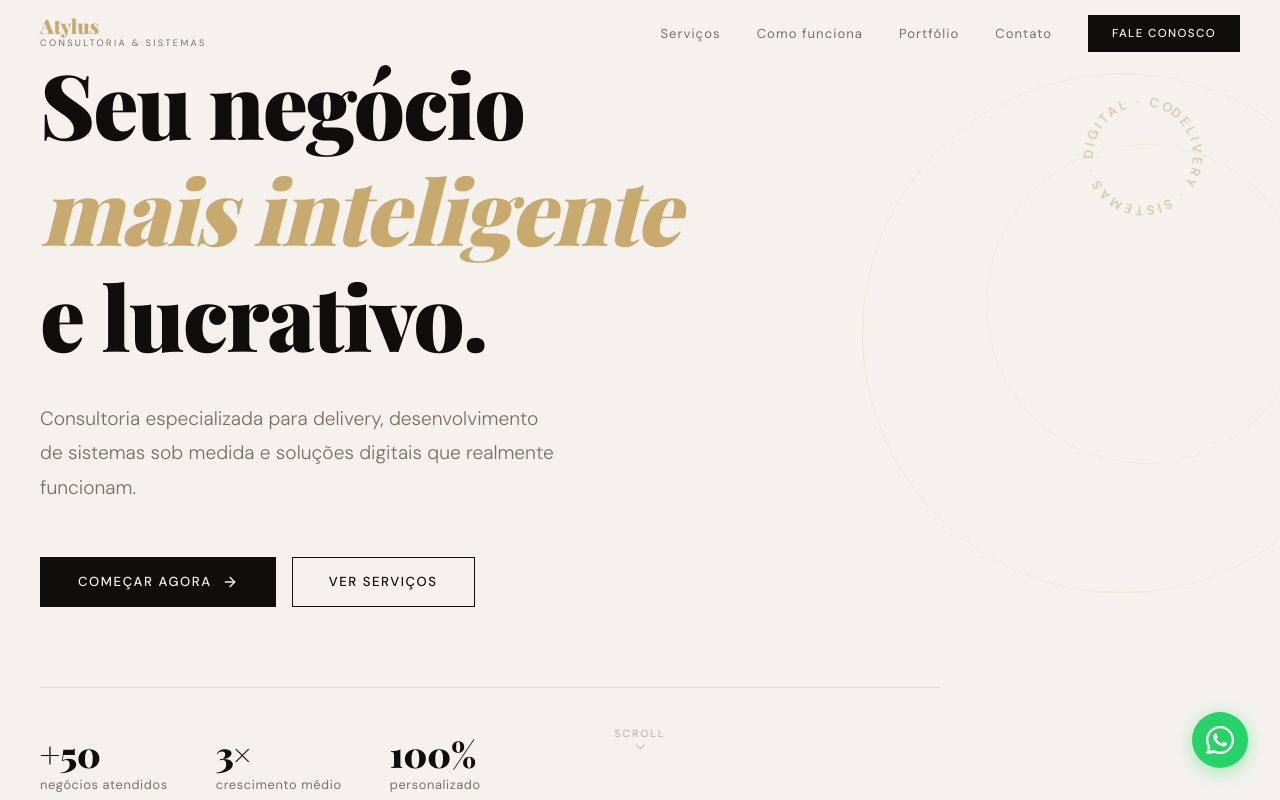
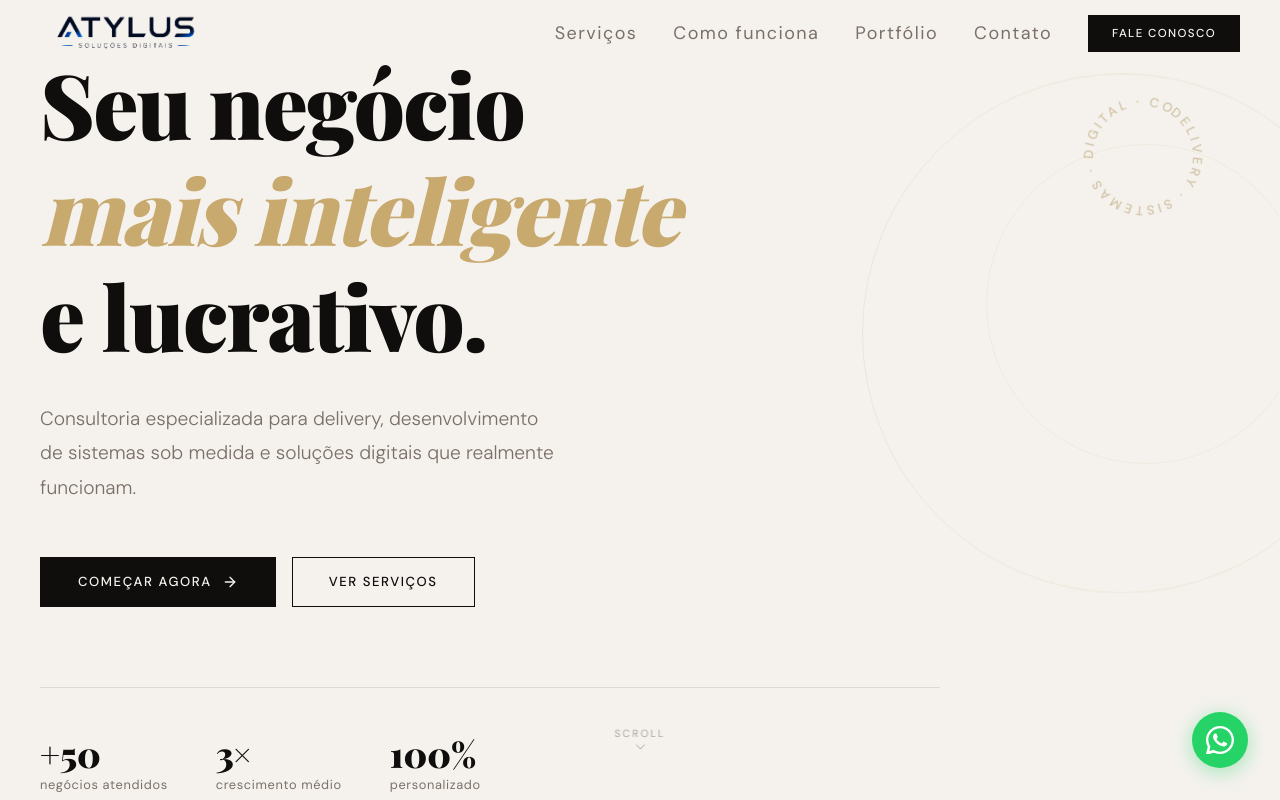
Before and after one commit to Hexdien/Atylus, a React (Vite) app: page / in a window 1280 px wide. Shown: the top 800 px of the page. Built offline with nearby package versions, Linux system fonts and the light colour scheme; a web font is replaced by a local one.

Commit message:
Mudando fonte da navbar e implementando imagem

```diff
--- a/src/components/Navbar.jsx
+++ b/src/components/Navbar.jsx
@@ -37,13 +37,12 @@ export default function Navbar() {
       }}
     >
       {/* Logo */}
-      <a href="#" style={{ textDecoration: 'none', display: 'flex', flexDirection: 'column', gap: '1px' }}>
-        <span style={{ fontFamily: 'var(--font-display)', fontWeight: 900, fontSize: '1.25rem', color: 'var(--color-ink)', lineHeight: 1 }}>
-        <span style={{ color: 'var(--color-accent)' }}>Atylus</span>
-        </span>
-        <span style={{ fontFamily: 'var(--font-body)', fontSize: '0.58rem', letterSpacing: '0.25em', textTransform: 'uppercase', color: 'var(--color-muted)' }}>
-          Consultoria & Sistemas
-        </span>
+      <a href="#" style={{ textDecoration: 'none', display: 'flex', alignItems: 'center' }}>
+        <img
+          src="../../public/logo-navbar.png"
+          alt="Atylus Consultoria & Sistemas"
+          style={{ height: '40px' }}
+        />
       </a>
 
       {/* Desktop links */}
@@ -54,7 +53,7 @@ export default function Navbar() {
             href={l.href}
             style={{
               fontFamily: 'var(--font-body)',
-              fontSize: '0.82rem',
+              fontSize: '1.125rem',
               fontWeight: 400,
               letterSpacing: '0.08em',
               color: 'var(--color-muted)',
```
